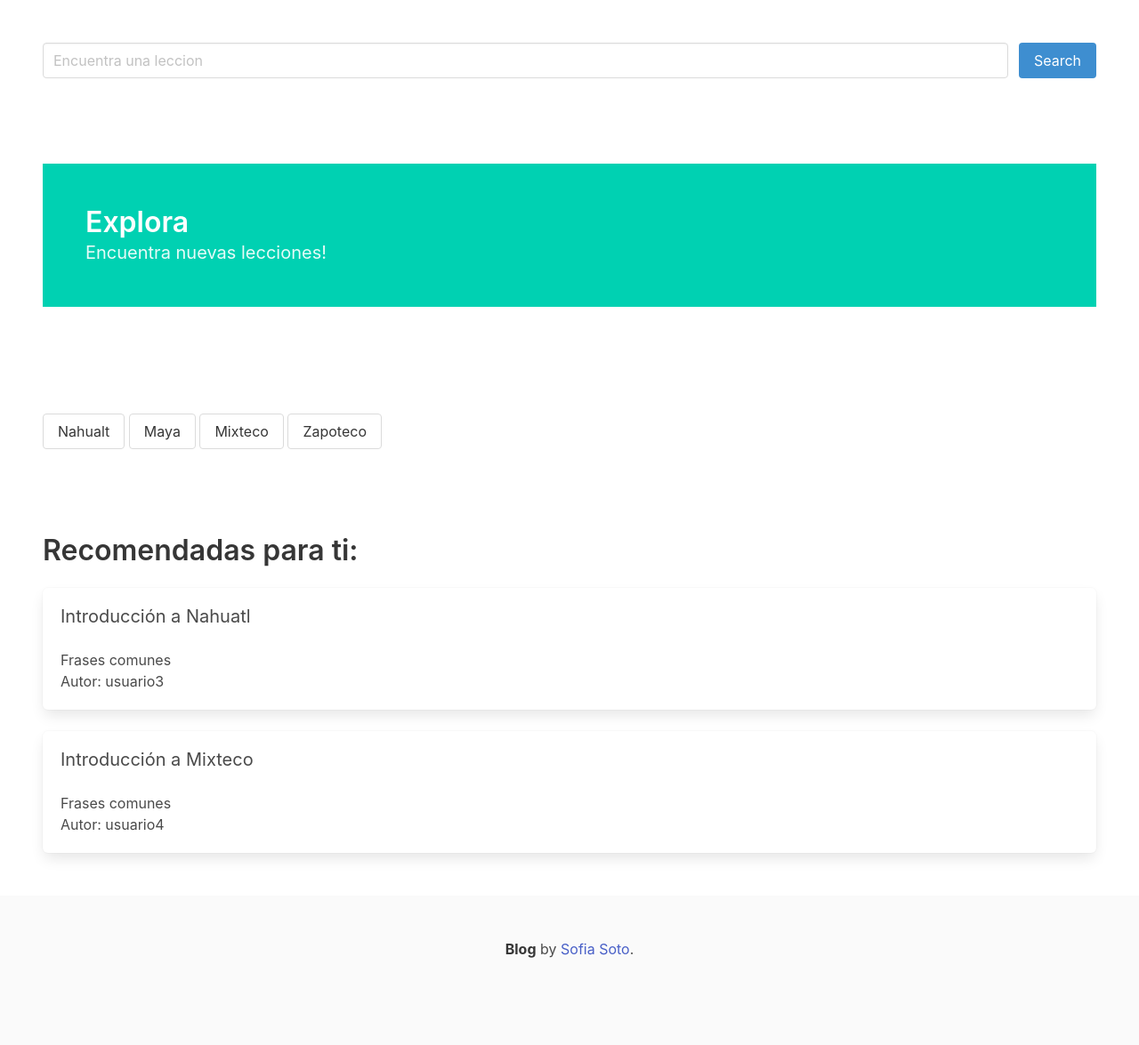
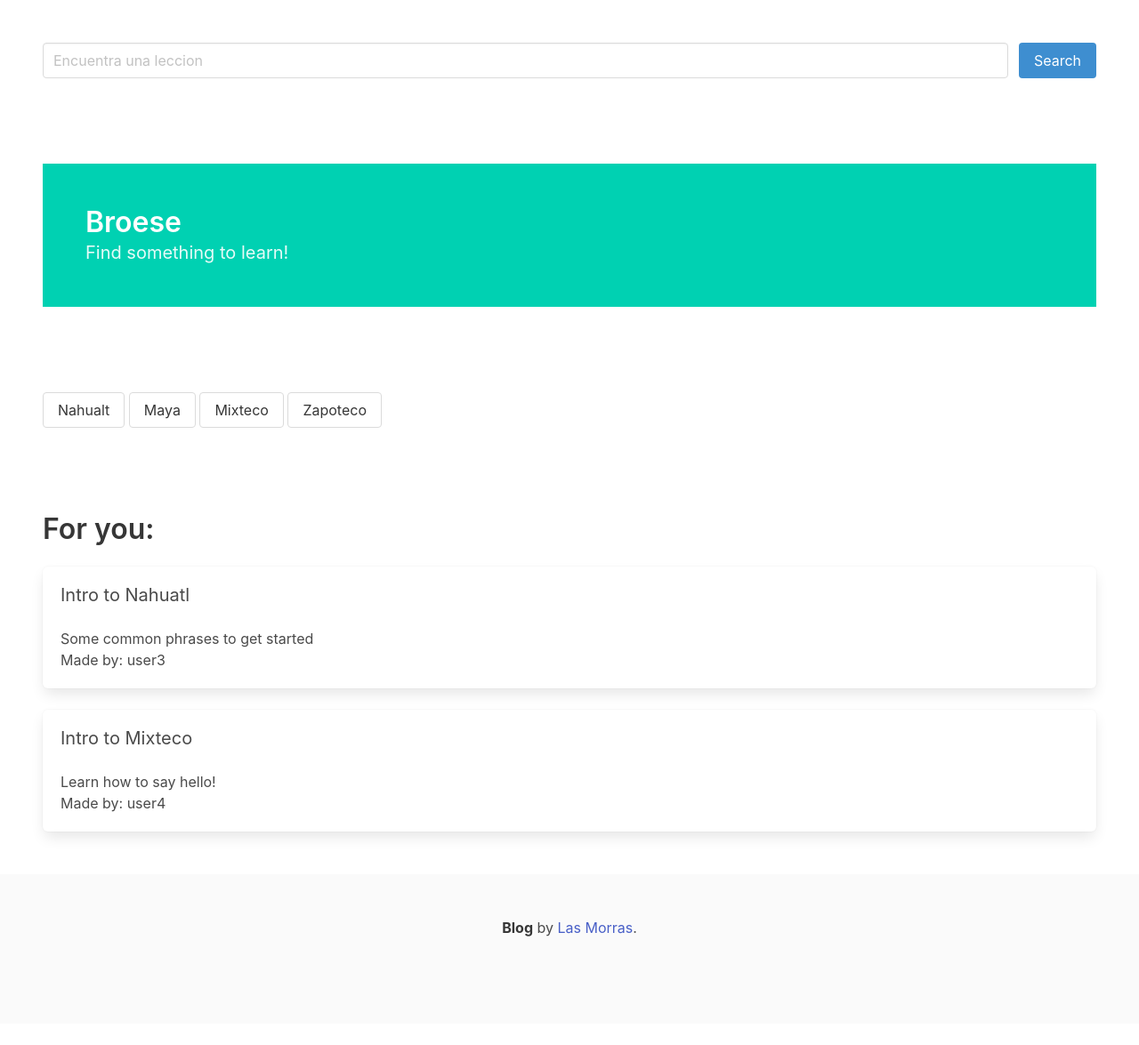
Before and after one commit to SofiaVega/quetzal, a Flask app: page /browse in a window 1280 px wide. Shown: the whole page at 89% size. After the commit the page ends 1053 px from the top, so only its background shows below. Run offline with Flask 2, Linux system fonts and the light colour scheme.

Commit message:
Change to english

```diff
--- a/templates/browse.html
+++ b/templates/browse.html
@@ -27,17 +27,14 @@
             <div class="hero-body">
                 <div class="container">
                     <h1 class="title">
-                        Explora
+                        Broese
                     </h1>
                     <h2 class="subtitle">
-                        Encuentra nuevas lecciones!
+                        Find something to learn!
                     </h2>
                 </div>
             </div>
         </section>
-        <div class="container" style="margin-top: 2%;">
-            {% block content %}{% endblock %}
-        </div>
     </section>
     <section class="section">
         <button class="button">Nahualt</button>
@@ -46,25 +43,25 @@
         <button class="button">Zapoteco</button>
     </section>
     <section class="section">
-        <h1 class="title">Recomendadas para ti:</h1>
+        <h1 class="title">For you:</h1>
         <div class="box">
 
-            <h2 class="subtitle">Introducción a Nahuatl</h2>
-            <h4 class="text">Frases comunes</h4>
-            <h4 class="text">Autor: usuario3</h4>
+            <h2 class="subtitle">Intro to Nahuatl</h2>
+            <h4 class="text">Some common phrases to get started</h4>
+            <h4 class="text">Made by: user3</h4>
         </div>
         <div class="box">
 
-            <h2 class="subtitle">Introducción a Mixteco</h2>
-            <h4 class="text">Frases comunes</h4>
-            <h4 class="text">Autor: usuario4</h4>
+            <h2 class="subtitle">Intro to Mixteco</h2>
+            <h4 class="text">Learn how to say hello!</h4>
+            <h4 class="text">Made by: user4</h4>
         </div>
     </section>
 </body>
 <footer class="footer">
     <div class="content has-text-centered">
         <p>
-            <strong>Blog</strong> by <a href="blog">Sofia Soto</a>.
+            <strong>Blog</strong> by <a href="blog">Las Morras</a>.
         </p>
     </div>
 </footer>
```
